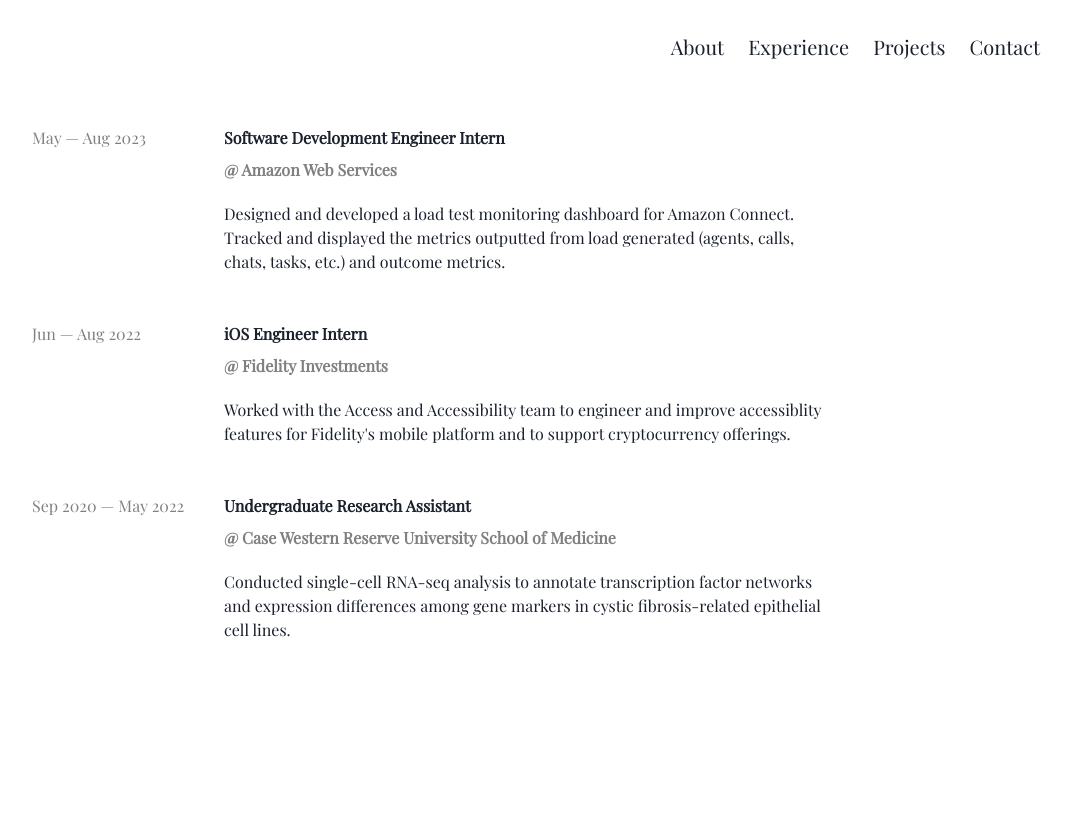
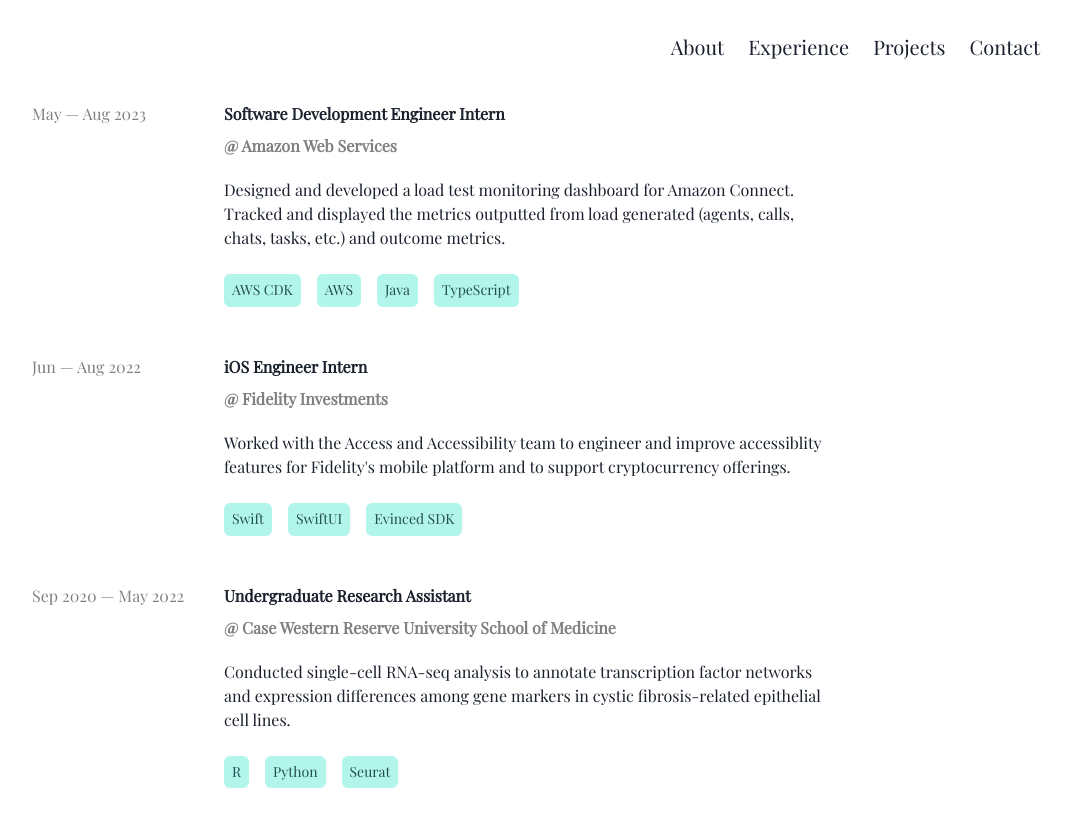
Before and after one commit to felixhuang12/felixhuang12.github.io, a React (Create React App) app: page /experience in a window 1280 px wide. Shown: the top 826 px of the page, without its empty margins (208-1279 px from the left). Before the commit the page ends 800 px from the top, so only its background shows below. Built offline with nearby package versions, Linux system fonts and the light colour scheme.

Commit message:
Add tool tags for experiences

```diff
--- a/src/pages/Experience.tsx
+++ b/src/pages/Experience.tsx
@@ -1,17 +1,18 @@
-import { Stack, Text, HStack } from "@chakra-ui/react"
+import { Stack, Text, HStack, Tag, Box } from "@chakra-ui/react"
 import Navbar from "../components/Navbar"
 
 interface ExperienceBlockProps {
     startAndEndDateText: string,
     jobTitle: string,
     company: string,
-    description: string
+    description: string,
+    tools: string[]
 }
 
 const ExperienceBlock = (props: ExperienceBlockProps) => {
     return (
         <HStack display={'flex'} justifyContent={'center'} alignItems={'flex-start'} spacing={8}
-        fontSize={{ base: 'xs', sm: 'md', md: 'l' }}>
+            fontSize={{ base: 'xs', sm: 'md', md: 'l' }}>
             <Text color={'grey'} minWidth={'20%'}>
                 {props.startAndEndDateText}
             </Text>
@@ -25,6 +26,11 @@
                 <Text mt={3}>
                     {props.description}
                 </Text>
+                <Box display={'inline-block'}>
+                    {props.tools.map((tool) => (
+                        <Tag size={{ base: 'xs', sm: 'sm', md: 'md' }} key={tool} mt={4} mr={4} p={2} colorScheme={'teal'}>{tool}</Tag>
+                    ))}
+                </Box>
             </Stack>
         </HStack>
     )
@@ -34,13 +40,14 @@
     return (
         <Stack display={'flex'} maxHeight={'100%'} maxWidth={'100%'} justifyContent={'center'}>
             <Navbar />
-            <Stack display={'flex'} maxWidth={'800px'} alignSelf={'center'} justifyContent={'center'} m={6} spacing={12}>
+            <Stack display={'flex'} maxWidth={'800px'} alignSelf={'center'} justifyContent={'center'} mx={8} mb={16} spacing={12}>
                 <ExperienceBlock
                     startAndEndDateText={"May — Aug 2023"}
                     jobTitle={"Software Development Engineer Intern"}
                     company={"Amazon Web Services"}
                     description={"Designed and developed a load test monitoring dashboard for Amazon Connect. \
                     Tracked and displayed the metrics outputted from load generated (agents, calls, chats, tasks, etc.) and outcome metrics."}
+                    tools={["AWS CDK", "AWS", "Java", "TypeScript"]}
                 />
                 <ExperienceBlock
                     startAndEndDateText={"Jun — Aug 2022"}
@@ -48,6 +55,7 @@
                     company={"Fidelity Investments"}
                     description={"Worked with the Access and Accessibility team to engineer and improve accessiblity features for Fidelity's mobile platform \
                     and to support cryptocurrency offerings."}
+                    tools={["Swift", "SwiftUI", "Evinced SDK"]}
                 />
                 <ExperienceBlock
                     startAndEndDateText={"Sep 2020 — May 2022"}
@@ -55,6 +63,7 @@
                     company={"Case Western Reserve University School of Medicine"}
                     description={"Conducted single-cell RNA-seq analysis to annotate transcription factor networks and expression differences among gene markers \
                     in cystic fibrosis-related epithelial cell lines. "}
+                    tools={["R", "Python", "Seurat"]}
                 />
             </Stack>
         </Stack>
```
